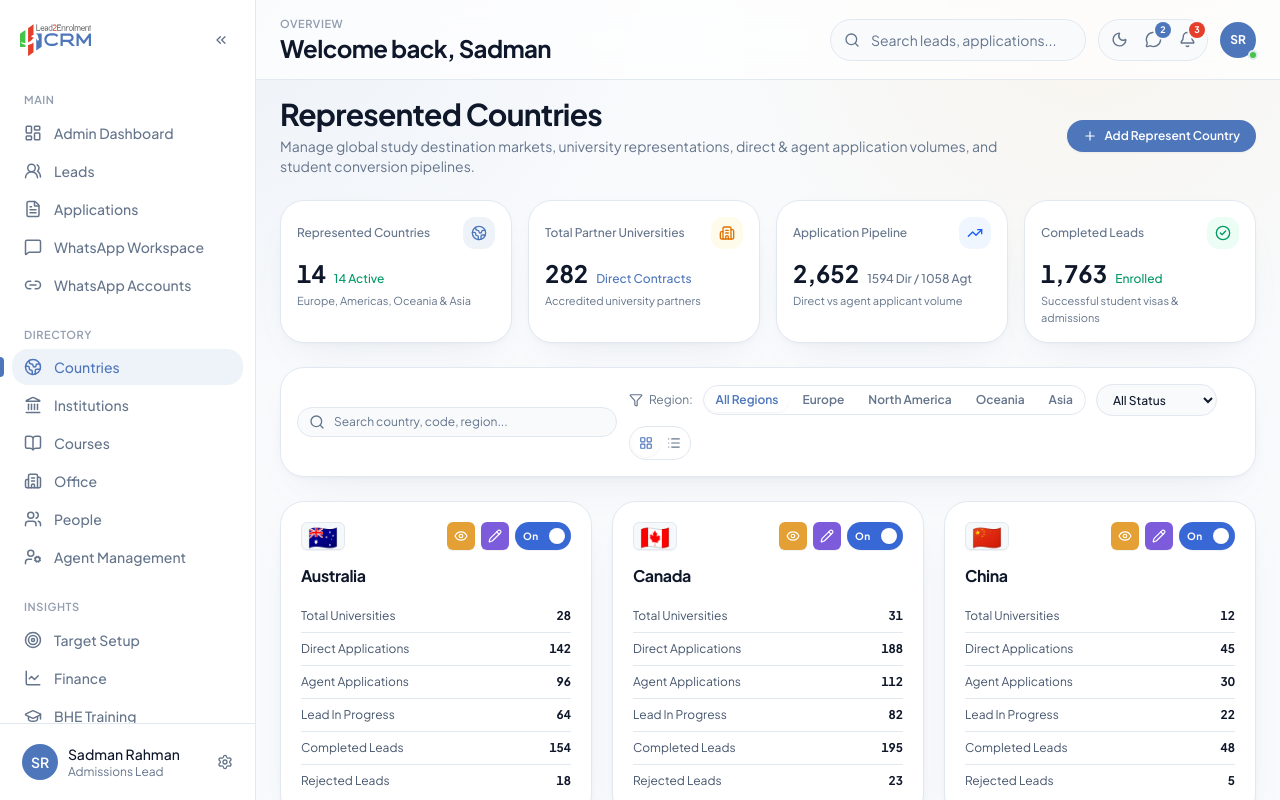
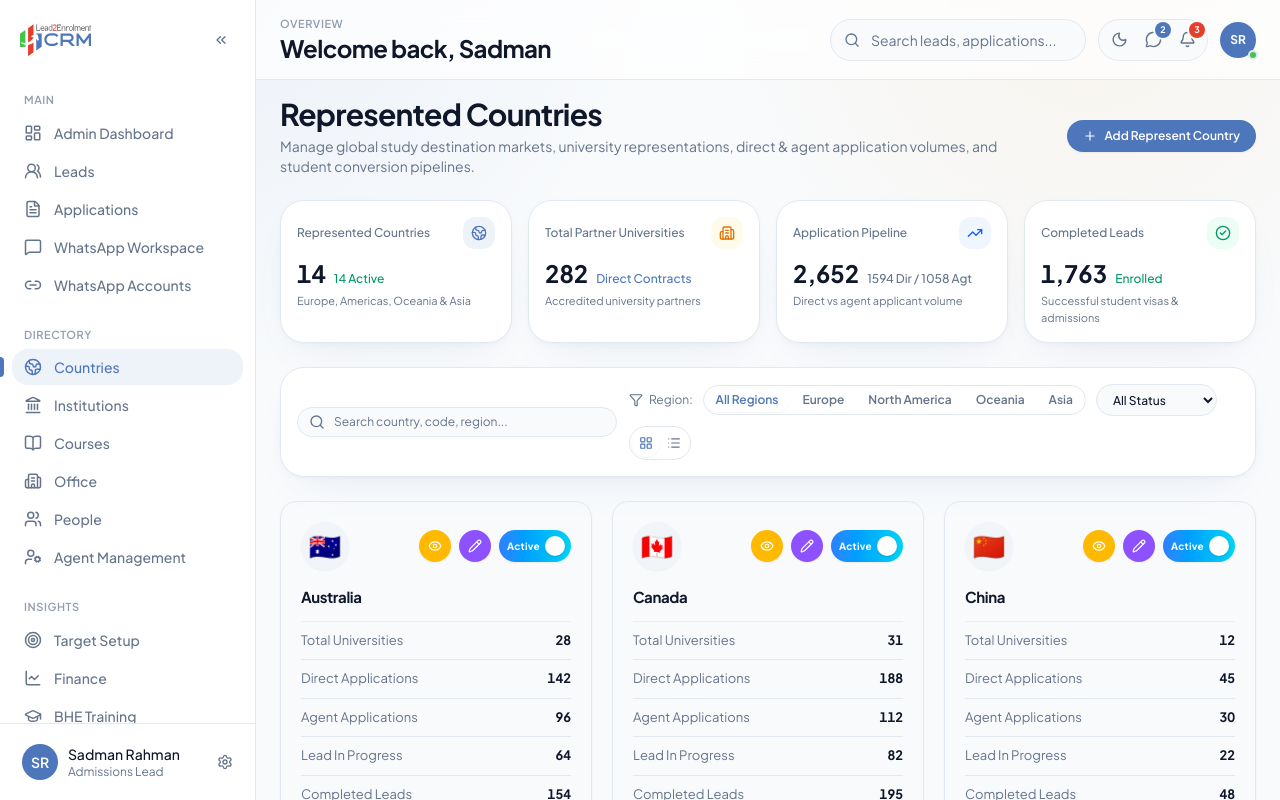
Before and after one commit to uixsaiham/edu-consult-crm-system, a Next.js app: page /countries in a window 1280 px wide. Built offline with nearby package versions, Linux system fonts and the light colour scheme.

Commit message:
feat: innovative minimal country card — circular flag badge, round colored action buttons, gradient active toggle pill

```diff
--- a/src/app/countries/page.tsx
+++ b/src/app/countries/page.tsx
@@ -322,141 +322,104 @@ export default function CountriesPage() {
             </div>
           ) : (
             filtered.map((country) => (
-              <Card
+              <div
                 key={country.id}
                 className={cn(
-                  "rounded-2xl border border-border/70 bg-card p-5 shadow-xs transition-all duration-200 hover:border-primary/40 hover:shadow-md",
-                  !country.isActive && "opacity-60 bg-muted/20"
+                  "group relative rounded-2xl border border-border/60 bg-card shadow-xs transition-all duration-200 hover:shadow-md hover:border-border overflow-hidden",
+                  !country.isActive && "opacity-55"
                 )}
               >
-                {/* Top Row: Flag on left, Action controls on right */}
+                {/* Card Body */}
+                <div className="p-5">
+                  {/* Header: Flag + Actions */}
                   <div className="flex items-center justify-between">
-                  {/* Flag Badge */}
-                  <div className="flex h-7 w-11 items-center justify-center overflow-hidden rounded-md border border-slate-200/80 bg-slate-100/60 text-2xl shadow-2xs select-none dark:border-slate-800 dark:bg-slate-900/60">
+                    {/* Circular Flag Badge */}
+                    <div className="flex size-12 items-center justify-center rounded-full bg-slate-100 text-[26px] select-none shadow-xs dark:bg-slate-800/80">
                       <span className="leading-none">{country.flag}</span>
                     </div>
 
-                  {/* Action Group: View, Edit, Active Switch */}
-                  <div className="flex items-center gap-1.5">
-                    {/* View Button */}
+                    {/* Actions */}
+                    <div className="flex items-center gap-2">
+                      {/* View */}
                       <button
                         type="button"
                         onClick={() => setViewingCountry(country)}
-                      title="View Country Details"
-                      className="flex size-7 items-center justify-center rounded-md bg-[#e5a035] text-white shadow-2xs transition-all hover:bg-[#d6932b] active:scale-95 cursor-pointer"
+                        title="View Details"
+                        className="flex size-8 items-center justify-center rounded-full bg-amber-400 text-white shadow-xs transition-all hover:bg-amber-500 hover:shadow-md active:scale-95 cursor-pointer"
                       >
                         <Eye className="size-3.5" />
                       </button>
 
-                    {/* Edit Button */}
+                      {/* Edit */}
                       <button
                         type="button"
                         onClick={() => setEditingCountry(country)}
-                      title="Edit Country Details"
-                      className="flex size-7 items-center justify-center rounded-md bg-[#7c5cdb] text-white shadow-2xs transition-all hover:bg-[#6b47cf] active:scale-95 cursor-pointer"
+                        title="Edit Country"
+                        className="flex size-8 items-center justify-center rounded-full bg-violet-500 text-white shadow-xs transition-all hover:bg-violet-600 hover:shadow-md active:scale-95 cursor-pointer"
                       >
                         <Pencil className="size-3.5" />
                       </button>
 
-                    {/* Toggle Switch */}
+                      {/* Active Toggle Pill */}
                       <button
                         type="button"
                         role="switch"
                         aria-checked={country.isActive}
                         onClick={() => handleToggleActive(country.id)}
-                      title={
+                        title={country.isActive ? "Active — click to deactivate" : "Inactive — click to activate"}
+                        className={cn(
+                          "relative flex h-8 w-[72px] cursor-pointer items-center rounded-full px-2 shadow-xs transition-all duration-300 focus:outline-none select-none",
                           country.isActive
-                          ? "Country is Active (click to disable)"
-                          : "Country is Inactive (click to enable)"
-                      }
-                      className={cn(
-                        "relative flex h-7 w-14 items-center rounded-full px-1.5 shadow-2xs transition-colors duration-200 cursor-pointer focus:outline-hidden select-none",
-                        country.isActive
-                          ? "bg-[#3867d6]"
-                          : "bg-slate-300 dark:bg-slate-700"
+                            ? "bg-gradient-to-r from-blue-500 to-cyan-400"
+                            : "bg-slate-200 dark:bg-slate-700"
                         )}
                       >
-                      {country.isActive ? (
-                        <>
-                          <span className="text-[10px] font-bold tracking-wider text-white pl-0.5">
-                            On
+                        <span
+                          className={cn(
+                            "text-[10px] font-bold tracking-wide transition-all duration-300",
+                            country.isActive
+                              ? "text-white mr-auto"
+                              : "text-slate-500 dark:text-slate-300 ml-auto"
+                          )}
+                        >
+                          {country.isActive ? "Active" : "Off"}
                         </span>
-                          <span className="ml-auto size-4 rounded-full bg-white shadow-xs" />
-                        </>
-                      ) : (
-                        <>
-                          <span className="size-4 rounded-full bg-white shadow-xs" />
-                          <span className="ml-auto text-[10px] font-bold tracking-wider text-slate-600 dark:text-slate-300 pr-0.5">
-                            Off
-                          </span>
-                        </>
+                        <span
+                          className={cn(
+                            "absolute size-5 rounded-full bg-white shadow-sm transition-all duration-300",
+                            country.isActive ? "right-1.5" : "left-1.5"
                           )}
+                        />
                       </button>
                     </div>
                   </div>
 
                   {/* Country Name */}
-                <h3 className="mt-3.5 text-base font-bold text-foreground tracking-tight">
+                  <h3 className="mt-4 text-[15px] font-bold tracking-tight text-foreground">
                     {country.name}
                   </h3>
 
-                {/* 6 Metrics Rows */}
-                <div className="mt-3 divide-y divide-border/60 text-xs">
-                  <div className="flex items-center justify-between py-2">
-                    <span className="font-normal text-slate-600 dark:text-slate-400">
-                      Total Universities
-                    </span>
-                    <span className="font-bold text-foreground tabular-nums">
-                      {country.partnerUniversities}
-                    </span>
+                  {/* Thin Divider */}
+                  <div className="mt-3 h-px w-full bg-border/60" />
+
+                  {/* 6 Metric Rows */}
+                  <div className="divide-y divide-border/40 text-[13px]">
+                    {[
+                      { label: "Total Universities", value: country.partnerUniversities },
+                      { label: "Direct Applications", value: country.directApplications },
+                      { label: "Agent Applications", value: country.agentApplications },
+                      { label: "Lead In Progress", value: country.leadInProgress },
+                      { label: "Completed Leads", value: country.completedLeads },
+                      { label: "Rejected Leads", value: country.rejectedLeads },
+                    ].map(({ label, value }) => (
+                      <div key={label} className="flex items-center justify-between py-[9px]">
+                        <span className="text-muted-foreground">{label}</span>
+                        <span className="font-bold tabular-nums text-foreground">{value}</span>
                       </div>
-
-                  <div className="flex items-center justify-between py-2">
-                    <span className="font-normal text-slate-600 dark:text-slate-400">
-                      Direct Applications
-                    </span>
-                    <span className="font-bold text-foreground tabular-nums">
-                      {country.directApplications}
-                    </span>
-                  </div>
-
-                  <div className="flex items-center justify-between py-2">
-                    <span className="font-normal text-slate-600 dark:text-slate-400">
-                      Agent Applications
-                    </span>
-                    <span className="font-bold text-foreground tabular-nums">
-                      {country.agentApplications}
-                    </span>
-                  </div>
-
-                  <div className="flex items-center justify-between py-2">
-                    <span className="font-normal text-slate-600 dark:text-slate-400">
-                      Lead In Progress
-                    </span>
-                    <span className="font-bold text-foreground tabular-nums">
-                      {country.leadInProgress}
-                    </span>
-                  </div>
-
-                  <div className="flex items-center justify-between py-2">
-                    <span className="font-normal text-slate-600 dark:text-slate-400">
-                      Completed Leads
-                    </span>
-                    <span className="font-bold text-foreground tabular-nums">
-                      {country.completedLeads}
-                    </span>
-                  </div>
-
-                  <div className="flex items-center justify-between py-2">
-                    <span className="font-normal text-slate-600 dark:text-slate-400">
-                      Rejected Leads
-                    </span>
-                    <span className="font-bold text-foreground tabular-nums">
-                      {country.rejectedLeads}
-                    </span>
+                    ))}
                   </div>
                 </div>
-              </Card>
+              </div>
             ))
           )}
         </div>
```
Lines whose indentation alone changed are shown as unchanged.
